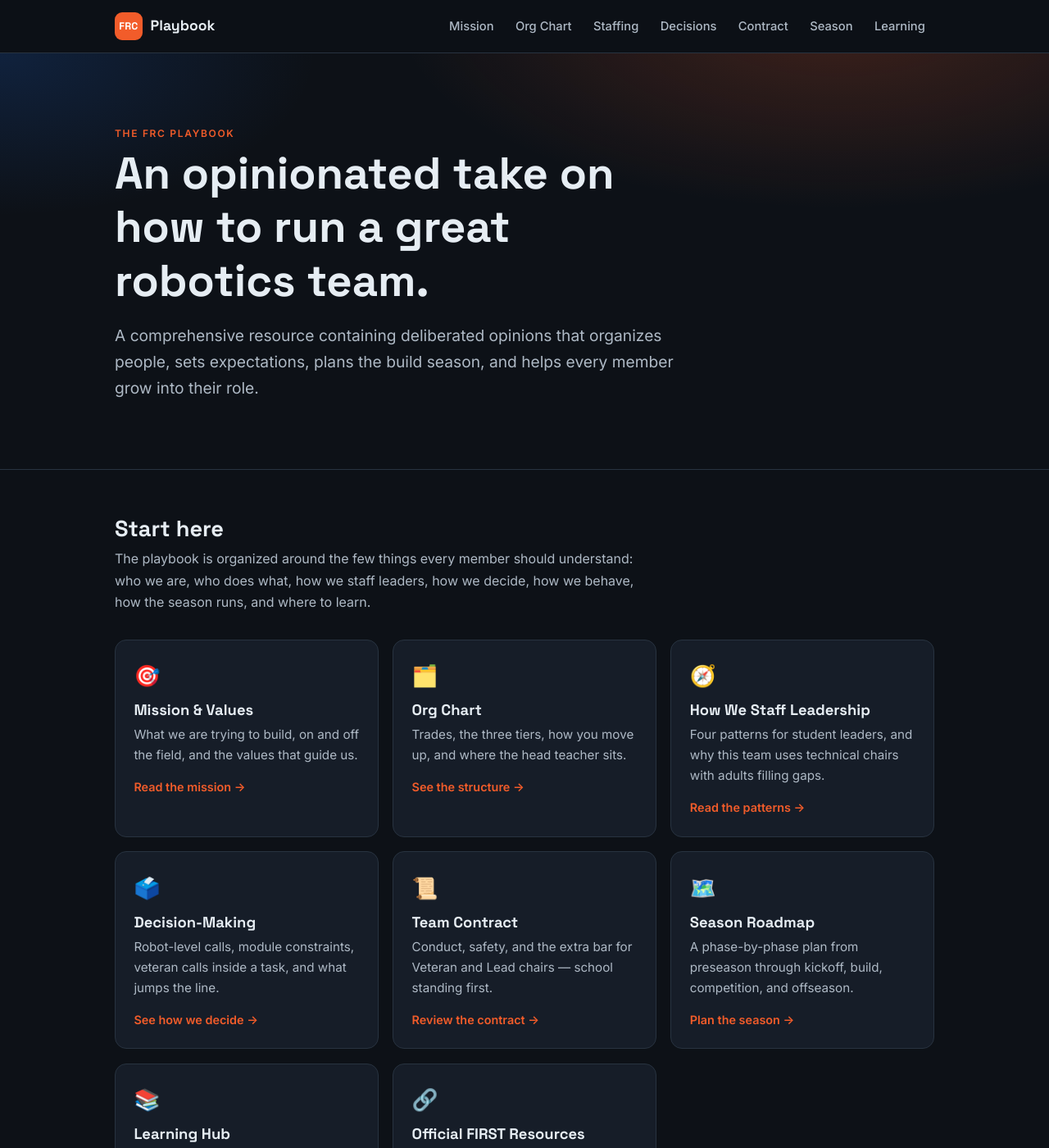
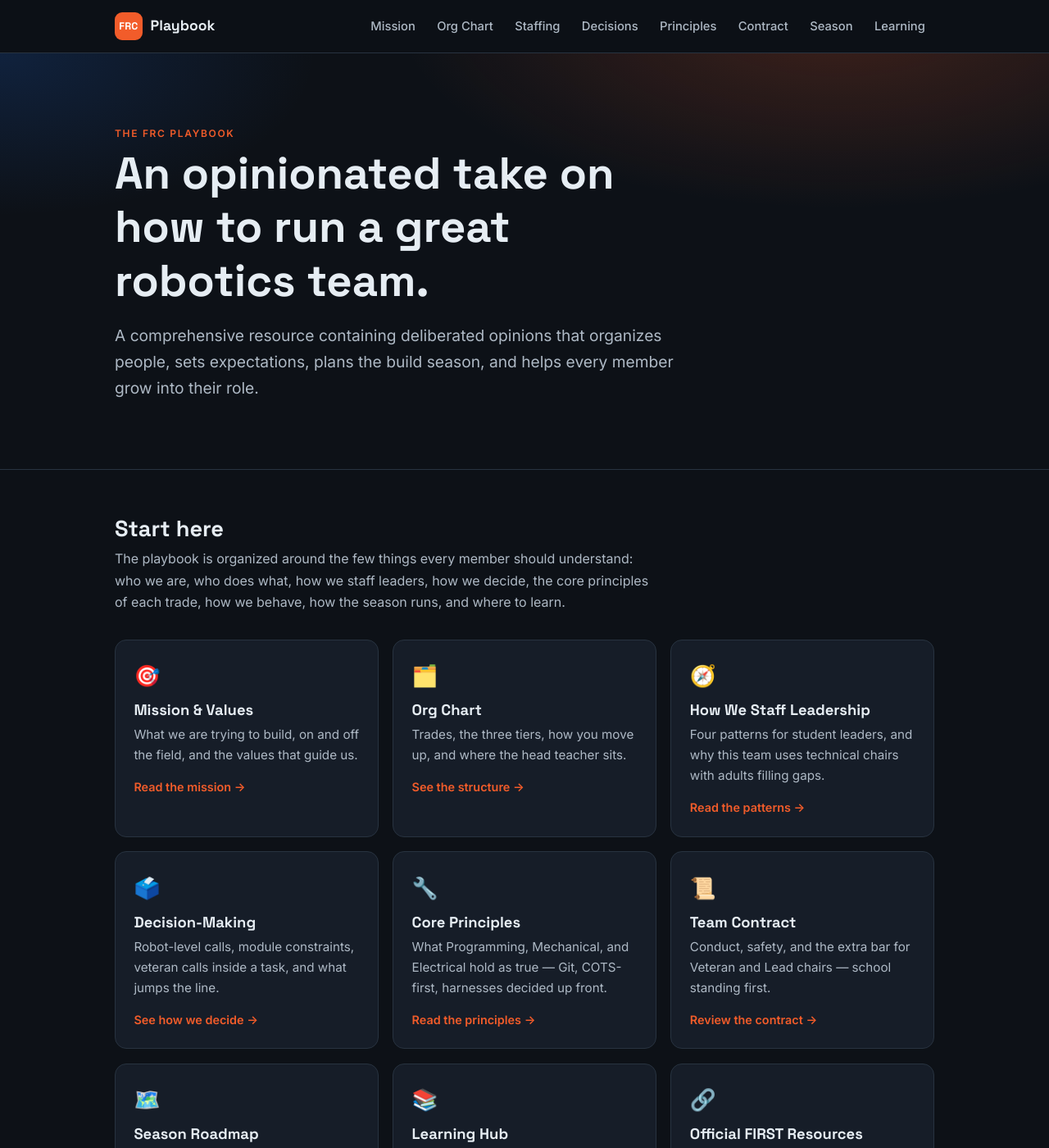
Before and after one commit to gavinjalberghini/FRC-SS, a Jekyll site: the page built from docs/index.html, in a window 1280 px wide and 1400 px high. Shown: the whole window at 82% size. Built offline with Jekyll 4.4.1, drawn with Linux system fonts in a browser that asks for light colours.

Commit message:
Add Core Principles for three trades (#4)
* Add technical principles for programming, mechanical, and electrical.

Declarative takes: Git and event freezes, COTS-first with backups, and
harnesses decided up front and proven with a tug and a meter.

Co-authored-by: Gavin Alberghini <gavinjalberghini@users.noreply.github.com>

* Drop trailing punctuation from principle headings.

Co-authored-by: Gavin Alberghini <gavinjalberghini@users.noreply.github.com>

* Reframe the page as Core Principles, not process rules.

Rename the URL and copy so these read as what each trade holds as true,
not as "how we do it." Nav stays Principles.

Co-authored-by: Gavin Alberghini <gavinjalberghini@users.noreply.github.com>

---------

Co-authored-by: Cursor Agent <cursoragent@cursor.com>
Co-authored-by: Gavin Alberghini <gavinjalberghini@users.noreply.github.com>

```diff
--- a/_data/nav.yml
+++ b/_data/nav.yml
@@ -8,6 +8,8 @@
   url: /staffing-leadership/
 - title: Decisions
   url: /decision-making/
+- title: Principles
+  url: /core-principles/
 - title: Contract
   url: /contract/
 - title: Season
--- a/docs/index.html
+++ b/docs/index.html
@@ -20,8 +20,9 @@ permalink: /
     <h2>Start here</h2>
     <p class="section-intro">
       The playbook is organized around the few things every member should understand:
-      who we are, who does what, how we staff leaders, how we decide, how we
-      behave, how the season runs, and where to learn.
+      who we are, who does what, how we staff leaders, how we decide, the
+      core principles of each trade, how we behave, how the season runs, and
+      where to learn.
     </p>
 
     <div class="card-grid">
@@ -51,6 +52,13 @@ permalink: /
         <h3>Decision-Making</h3>
         <p>Robot-level calls, module constraints, veteran calls inside a task, and what jumps the line.</p>
         <span class="card-more">See how we decide &rarr;</span>
+      </a>
+
+      <a class="card" href="{{ '/core-principles/' | relative_url }}">
+        <div class="card-icon">🔧</div>
+        <h3>Core Principles</h3>
+        <p>What Programming, Mechanical, and Electrical hold as true — Git, COTS-first, harnesses decided up front.</p>
+        <span class="card-more">Read the principles &rarr;</span>
       </a>
 
       <a class="card" href="{{ '/contract/' | relative_url }}">
--- a/docs/learning/electrical/index.html
+++ b/docs/learning/electrical/index.html
@@ -12,7 +12,10 @@ permalink: /learning/electrical/
       A role-based path for the electrical team. Work through the lessons in order:
       each one builds on the last, from working safely around a battery to
       diagnosing fault codes on a fully wired robot — including sensors and a
-      complete pneumatics system.
+      complete pneumatics system. Harnesses decided up front, tug tests, and
+      a meter are
+      <a href="{{ '/core-principles/' | relative_url }}">Core Principles</a>
+      — this track is the tickets.
     </p>
   </div>
 </section>
--- a/docs/learning/mechanical/index.html
+++ b/docs/learning/mechanical/index.html
@@ -12,7 +12,9 @@ permalink: /learning/mechanical/
       A role-based, hands-on path for the mechanical team. Work through the lessons in order:
       each one builds on the last, from earning your shop safety sign-off to
       cutting and drilling real parts with power tools and assembling them into
-      working mechanisms.
+      working mechanisms. Standardized parts, COTS first, and backups are
+      <a href="{{ '/core-principles/' | relative_url }}">Core Principles</a>
+      — this track is the tickets.
     </p>
   </div>
 </section>
--- a/docs/learning/programming/index.html
+++ b/docs/learning/programming/index.html
@@ -11,7 +11,9 @@ permalink: /learning/programming/
     <p class="lede">
       A role-based path for the software team. Work through the lessons in order:
       each one builds on the last, from your first commit to leading the codebase
-      through a build season.
+      through a build season. Git, event freezes, and pull requests are
+      <a href="{{ '/core-principles/' | relative_url }}">Core Principles</a>
+      — this track is the tickets.
     </p>
   </div>
 </section>
```
Also changed, not shown: README.md (+3 -0 lines), docs/core-principles.md (added, +194 -0 lines), docs/roadmap.md (+2 -2 lines).
